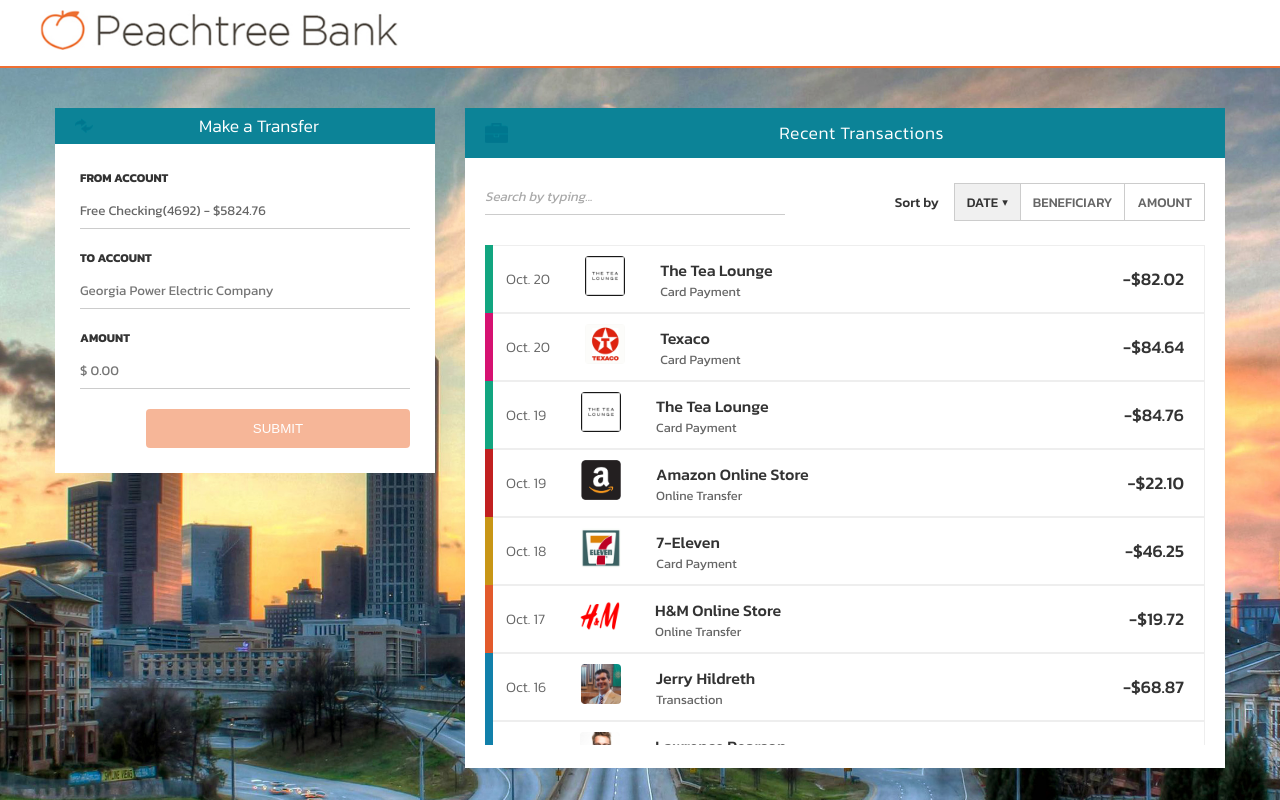
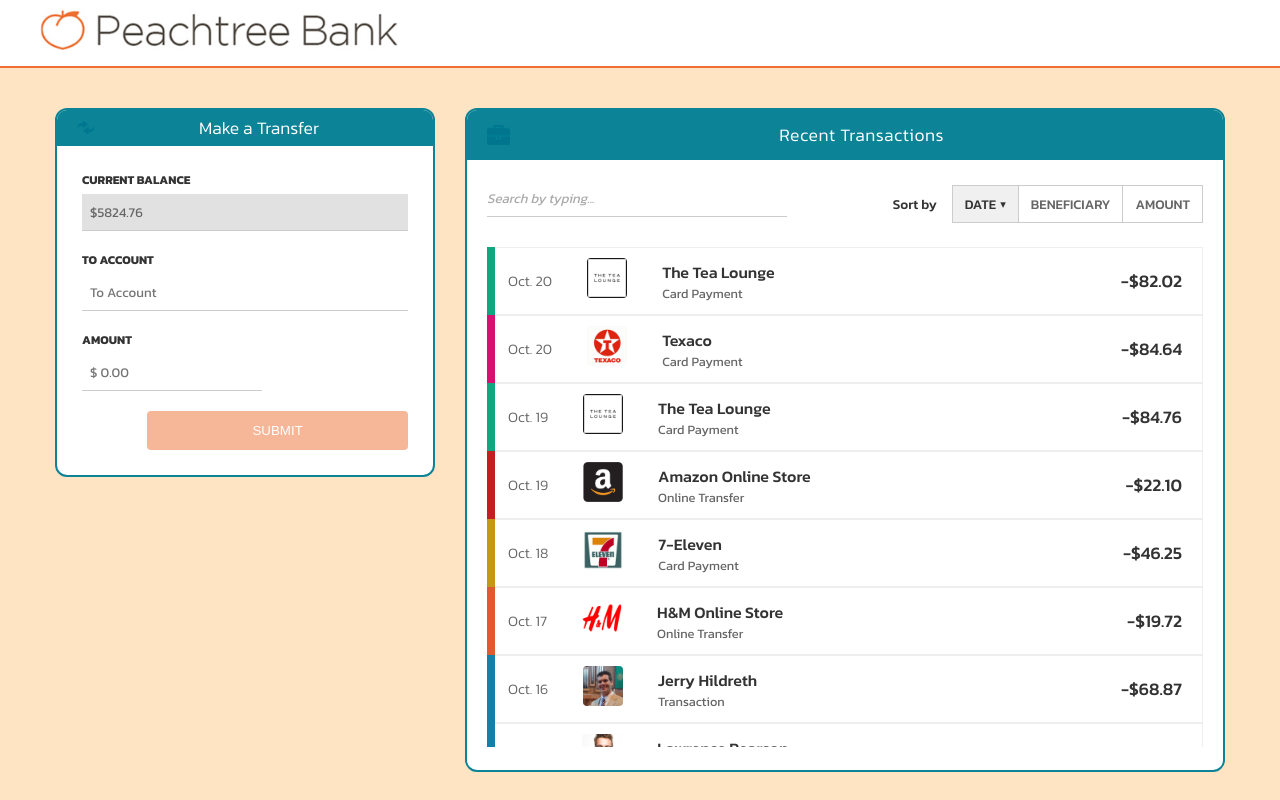
Before and after one commit to lenapuletic/peachtree-bank, an Angular app: page / in a window 1280 px wide. Built offline with nearby package versions, Linux system fonts and the light colour scheme.

Commit message:
feat: styling adjustments

```diff
--- a/src/app/components/transaction-list/transaction-list.scss
+++ b/src/app/components/transaction-list/transaction-list.scss
@@ -4,6 +4,9 @@
   display: flex;
   flex-direction: column;
   height: 100%;
+  border: 2px solid var(--primary-teal);
+  border-radius: 12px;
+  overflow: hidden;
 
   .list-header {
     background-color: var(--primary-teal);
--- a/src/app/components/transfer-form/transfer-form.html
+++ b/src/app/components/transfer-form/transfer-form.html
@@ -7,18 +7,13 @@
   @if (!isPreview()) {
   <form [formGroup]="transferForm" (ngSubmit)="onSubmit()" class="form-body">
     <div class="input-group">
-      <label>FROM ACCOUNT</label>
+      <label>CURRENT BALANCE</label>
       <input type="text" [value]="fromAccountDisplay()" disabled />
     </div>
 
     <div class="input-group">
       <label for="toAccount">TO ACCOUNT</label>
-      <input
-        id="toAccount"
-        type="text"
-        formControlName="toAccount"
-        placeholder="Georgia Power Electric Company"
-      />
+      <input id="toAccount" type="text" formControlName="toAccount" placeholder="To Account" />
     </div>
 
     <div class="input-group">
--- a/src/app/components/transfer-form/transfer-form.scss
+++ b/src/app/components/transfer-form/transfer-form.scss
@@ -1,5 +1,8 @@
 .transfer-card {
   background: #fff;
+  border: 2px solid var(--primary-teal);
+  border-radius: 12px;
+  overflow: hidden;
 
   .card-header {
     background-color: var(--primary-teal);
@@ -40,6 +43,8 @@
   }
   .input-group {
     margin-bottom: 20px;
+    display: flex;
+    flex-direction: column;
     label {
       display: block;
       font-size: 0.75rem;
@@ -48,16 +53,16 @@
       margin-bottom: 5px;
     }
     input {
-      width: 100%;
       border: none;
       border-bottom: 1px solid #ccc;
-      padding: 8px 0;
+      padding: 8px;
       outline: none;
       font-family: inherit;
     }
     input:disabled {
-      background: transparent;
+      background: #dddd;
       color: #666;
+      cursor: not-allowed;
     }
   }
 
--- a/src/app/components/transfer-form/transfer-form.ts
+++ b/src/app/components/transfer-form/transfer-form.ts
@@ -14,9 +14,7 @@
   private fb = inject(FormBuilder);
   private transactionService = inject(TransactionService);
 
-  readonly fromAccountDisplay = computed(
-    () => `Free Checking(4692) - $${this.transactionService.balance().toFixed(2)}`
-  );
+  readonly fromAccountDisplay = computed(() => `$${this.transactionService.balance().toFixed(2)}`);
 
   isPreview = signal(false);
 
@@ -24,7 +22,11 @@
     toAccount: ['', Validators.required],
     amount: [
       null as number | null,
-      [Validators.required, Validators.min(0.01), Validators.max(500)],
+      [
+        Validators.required,
+        Validators.min(0.01),
+        Validators.max(this.transactionService.balance()),
+      ],
     ],
   });
 
--- a/src/styles.scss
+++ b/src/styles.scss
@@ -20,7 +20,6 @@
 body {
   font-family: 'Kanit', sans-serif;
   margin: 0;
-  background: url('../public/assets/background.jpg') no-repeat center center fixed;
-  background-size: cover;
   color: var(--text-dark);
+  background: bisque;
 }
```
